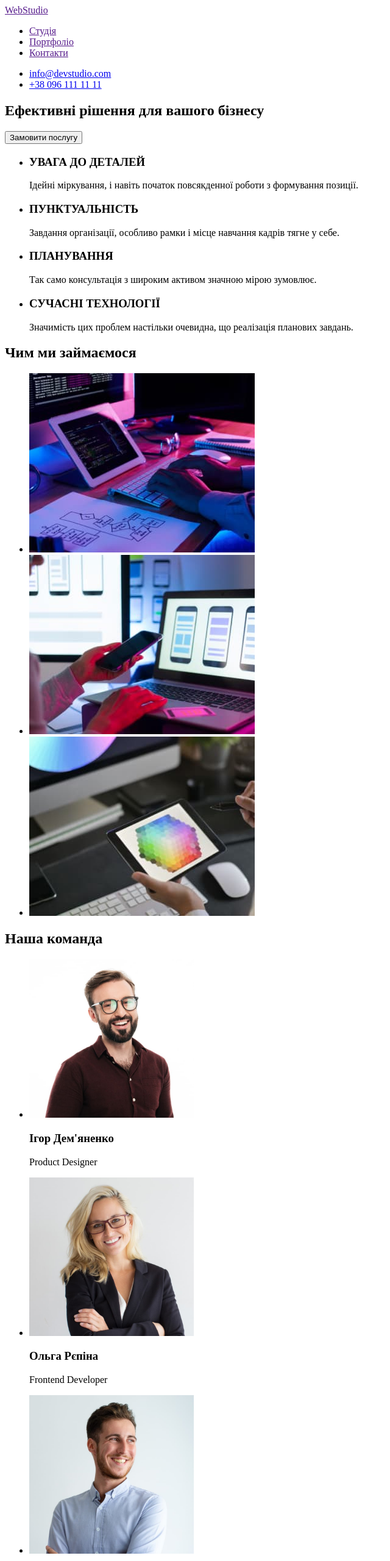
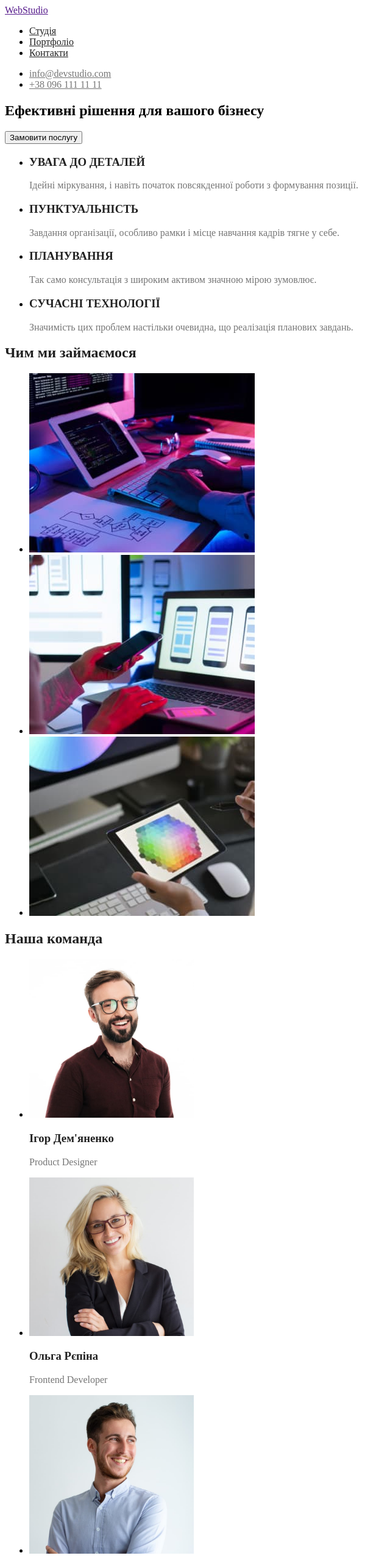
Before and after one commit to SvitlanaRet/goit-markup-hw-02, a plain HTML site: page index.html in a window 1280 px wide. Shown: the top 2560 px of the page at 61% size, without its empty margins (0-640 px from the left). Drawn offline with Linux system fonts and the light colour scheme.

Commit message:
add classes

```diff
--- a/css/styles.css
+++ b/css/styles.css
@@ -0,0 +1,40 @@
+.header {
+    color: #212121;
+}
+.header:hover {
+    color: #2196F3;
+}
+.header:focus {
+    color: #2196F3;
+}
+.header-contacts {
+    color: #757575;
+}
+.header-contacts:hover {
+    color: #2196F3;
+}
+.header-contacts:focus {
+    color: #2196F3;
+}
+
+.h3 {
+    color: #212121;
+}
+.p1 {
+    color: #757575;
+}
+.h2 {
+    color: #212121;
+}
+.footer-adress:hover {
+    color: #2196F3;
+}
+.footer-adress:focus {
+    color: #2196F3;
+}
+.fotter-contacts:hover {
+    color: #2196F3;
+}
+.fotter-contacts:focus {
+    color: #2196F3;
+}
--- a/index.html
+++ b/index.html
@@ -5,6 +5,7 @@
         <meta http-equiv="X-UA-Compatible" content="IE=edge" />
         <meta name="viewport" content="width=device-width, initial-scale=1.0" />
         <title>Студія</title>
+        <link rel="stylesheet" href="./css/styles.css">
     </head>
     <body>
         <header>
@@ -12,57 +13,57 @@
             <nav>
                 <ul>
                     <li>
-                        <a href="">Студія</a>
+                        <a href="" class="header">Студія</a>
                     </li>
                     <li>
-                        <a href="">Портфоліо</a>
+                        <a href="" class="header">Портфоліо</a>
                     </li>
                     <li>
-                        <a href="">Контакти</a>
+                        <a href="" class="header">Контакти</a>
                     </li>
                 </ul>
             </nav>
             <ul>
                 <li>
-                    <a href="mailto:info@devstudio.com">info@devstudio.com</a>
+                    <a href="mailto:info@devstudio.com" class="header-contacts">info@devstudio.com</a>
                 </li>
                 <li>
-                    <a href="tel:+380961111111">+38 096 111 11 11</a>
+                    <a href="tel:+380961111111" class="header-contacts">+38 096 111 11 11</a>
                 </li>
             </ul>
         </header>
 
         <main>
             <section>
-                <h1>Ефективні рішення для вашого бізнесу</h1>
+                <h1 class="h1">Ефективні рішення для вашого бізнесу</h1>
                 <button type="button">Замовити послугу</button>
             </section>
             <section>
                 <ul>
                     <li>
-                        <h3>УВАГА ДО ДЕТАЛЕЙ</h3>
-                        <p>
+                        <h3 class="h3">УВАГА ДО ДЕТАЛЕЙ</h3>
+                        <p class="p1">
                             Ідейні міркування, і навіть початок повсякденної
                             роботи з формування позиції.
                         </p>
                     </li>
                     <li>
-                        <h3>ПУНКТУАЛЬНІСТЬ</h3>
-                        <p>
+                        <h3 class="h3">ПУНКТУАЛЬНІСТЬ</h3>
+                        <p class="p1">
                             Завдання організації, особливо рамки і місце
                             навчання кадрів тягне у себе.
                         </p>
                     </li>
                     <li>
-                        <h3>ПЛАНУВАННЯ</h3>
-                        <p>
+                        <h3 class="h3">ПЛАНУВАННЯ</h3>
+                        <p class="p1">
                             Так само консультація з широким активом значною
                             мірою зумовлює.
                         </p>
                     </li>
                     <li>
-                        <h3>СУЧАСНІ ТЕХНОЛОГІЇ</h3>
-                        <p>
+                        <h3 class="h3">СУЧАСНІ ТЕХНОЛОГІЇ</h3>
+                        <p class="p1">
                             Значимість цих проблем настільки очевидна, що
                             реалізація планових завдань.
                         </p>
@@ -70,7 +71,7 @@
                 </ul>
             </section>
             <section>
-                <h2>Чим ми займаємося</h2>
+                <h2 class="h2">Чим ми займаємося</h2>
                 <ul>
                     <li>
                         <img
@@ -99,7 +100,7 @@
                 </ul>
             </section>
             <section>
-                <h2>Наша команда</h2>
+                <h2 class="h2">Наша команда</h2>
                 <ul>
                     <li>
                         <img
@@ -108,8 +109,8 @@
                             width="270"
                             height="260"
                         />
-                        <h3>Ігор Дем'яненко</h3>
-                        <p>Product Designer</p>
+                        <h3 class="h3">Ігор Дем'яненко</h3>
+                        <p class="p1">Product Designer</p>
                     </li>
                     <li>
                         <img
@@ -118,8 +119,8 @@
                             width="270"
                             height="260"
                         />
-                        <h3>Ольга Рєпіна</h3>
-                        <p>Frontend Developer</p>
+                        <h3 class="h3">Ольга Рєпіна</h3>
+                        <p class="p1">Frontend Developer</p>
                     </li>
                     <li>
                         <img
@@ -128,8 +129,8 @@
                             width="270"
                             height="260"
                         />
-                        <h3>Микола Тарасов</h3>
-                        <p>Marketing</p>
+                        <h3 class="h3">Микола Тарасов</h3>
+                        <p class="p1">Marketing</p>
                     </li>
                     <li>
                         <img
@@ -138,8 +139,8 @@
                             width="270"
                             height="260"
                         />
-                        <h3>Михайло Єрмаков</h3>
-                        <p>UI Designer</p>
+                        <h3 class="h3">Михайло Єрмаков</h3>
+                        <p class="p1">UI Designer</p>
                     </li>
                 </ul>
             </section>
@@ -148,15 +149,15 @@
         <footer>
             <a href="">WebStudio</a>
             <address>
-                <p>м. Київ, пр-т Лесі Українки, 26</p>
+                <p class="footer-adress">м. Київ, пр-т Лесі Українки, 26</p>
                 <ul>
                     <li>
-                        <a href="mailto:info@devstudio.com"
+                        <a href="mailto:info@devstudio.com" class="fotter-contacts"
                             >info@devstudio.com</a
                         >
                     </li>
                     <li>
-                        <a href="tel:+380961111111">+38 096 111 11 11</a>
+                        <a href="tel:+380961111111" class="fotter-contacts">+38 096 111 11 11</a>
                     </li>
                 </ul>
             </address>
```
Also changed, not shown: portfolio.html (+1 -0 lines).
